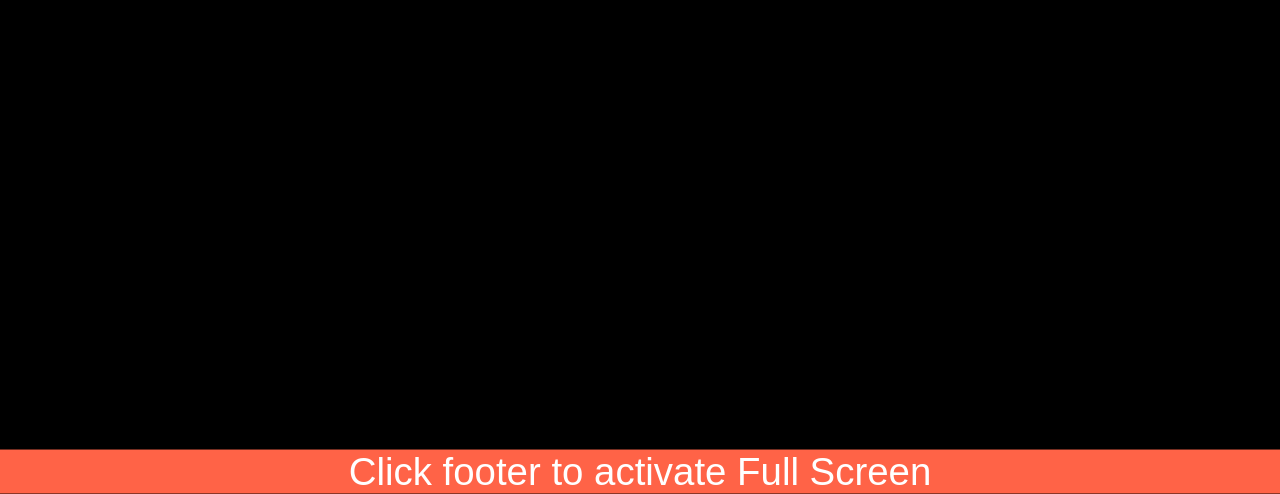
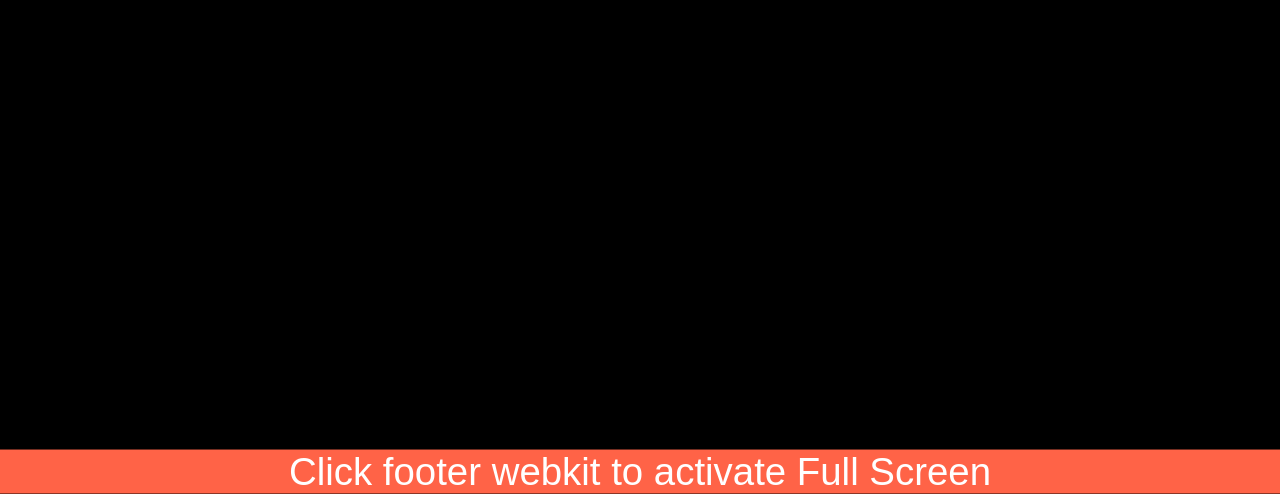
Before and after one commit to solimanware/clock, a plain HTML site: page index.html in a window 1280 px wide. Shown: the part 306-800 px from the top of the page. Drawn offline with Linux system fonts and the light colour scheme.

Commit message:
Update index.html

```diff
--- a/index.html
+++ b/index.html
@@ -11,7 +11,7 @@
     <div class="container x">
       <h1 class="y" id="clock"></h1>
     </div>
-    <p class="footer">Click footer to activate Full Screen</p>
+    <p class="footer">Click footer webkit to activate Full Screen</p>
     <script src="js/app.js"></script>
   </body>
 
```
